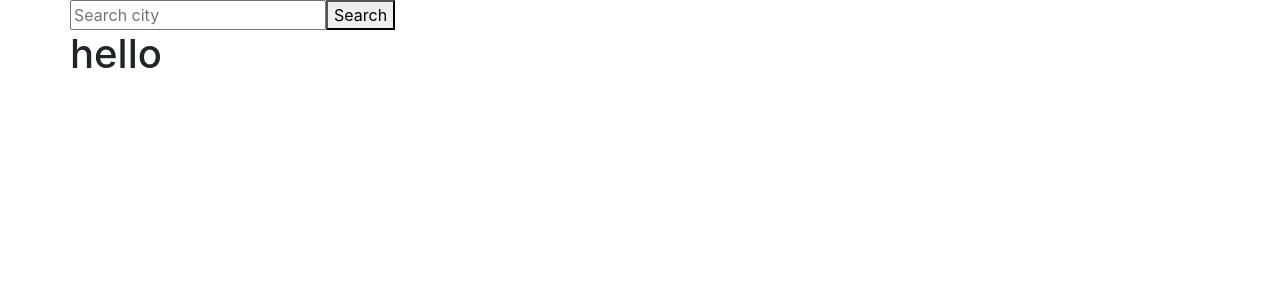
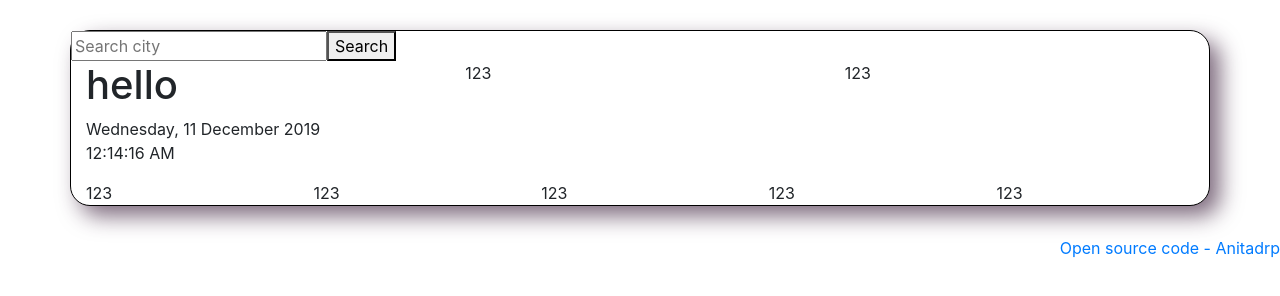
Before and after one commit to Anitadrp/vanilla-weater-app, a plain HTML site: page weather-app/index.html in a window 1280 px wide. Drawn offline with nearby package versions, Linux system fonts and the light colour scheme.

Commit message:
improvments
adding current time, some styling improvments.

```diff
--- a/weather-app/index.html
+++ b/weather-app/index.html
@@ -18,13 +18,17 @@
       <input class="citySearch" type="text" placeholder="Search city" />
       <button class="search">Search</button>
     </div>
-    <div class="row currentCityScreen"></div>
     <div class="row">
-      <div class="col"></div>
-      <div class="col"></div>
-      <div class="col"></div>
-      <div class="col"></div>
-      <div class="col"></div>
+      <div class="col currentCityScreen"></div>
+      <div class="col">123</div>
+      <div class="col">123</div>
+    </div>
+    <div class="row">
+      <div class="col">123</div>
+      <div class="col">123</div>
+      <div class="col">123</div>
+      <div class="col">123</div>
+      <div class="col">123</div>
     </div>
   </div>
 </body>
--- a/weather-app/index.js
+++ b/weather-app/index.js
@@ -1,8 +1,40 @@
 let currentCityScreen = document.querySelector(".currentCityScreen");
 let currentCity = document.createElement("h1");
 currentCityScreen.appendChild(currentCity);
+let currentTime = document.createElement("p");
+currentCityScreen.appendChild(currentTime);
 
 currentCity.innerHTML = "hello";
+
+let date = new Date();
+const days = [
+  "Sunday",
+  "Monday",
+  "Tuesday",
+  "Wednesday",
+  "Thursday",
+  "Friday",
+  "Saturday"
+];
+let day = days[date.getDay()];
+
+const months = [
+  "January",
+  "February",
+  "March",
+  "April",
+  "May",
+  "June",
+  "July",
+  "August",
+  "September",
+  "October",
+  "November",
+  "December"
+];
+let month = months[date.getMonth()];
+
+currentTime.innerHTML = `${day}, ${date.getDate()} ${month} ${date.getFullYear()}<br>${date.toLocaleTimeString()}`;
 
 function displayCity(event) {
   event.preventDefault();
@@ -15,3 +47,11 @@ function displayCity(event) {
 
 let search = document.querySelector("button");
 search.addEventListener("click", displayCity);
+
+let body = document.querySelector("body");
+let gitLink = document.createElement("a");
+body.appendChild(gitLink);
+
+gitLink.setAttribute("href", "https://github.com/Anitadrp/weather-app");
+gitLink.setAttribute("target", "blank");
+gitLink.innerHTML = "Open source code - Anitadrp";
--- a/weather-app/style.css
+++ b/weather-app/style.css
@@ -1,3 +1,11 @@
-.screen {
-  background-color: red;
+.container {
+  background-color: white;
+  border: 1px solid black;
+  border-radius: 20px;
+  box-shadow: 10px 10px 22px 0px rgba(59, 31, 59, 0.66);
+  margin: 30px auto;
 }
+
+a {
+  float: right;
+}
```
Also changed, not shown: 1 other file.
